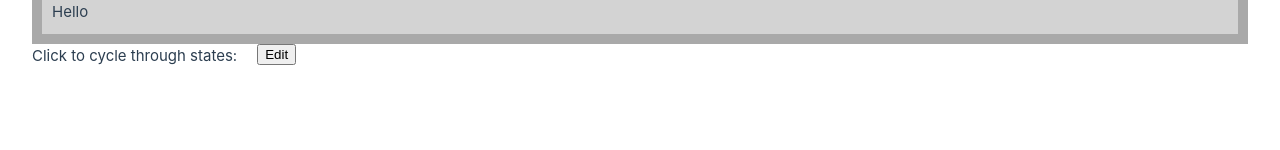
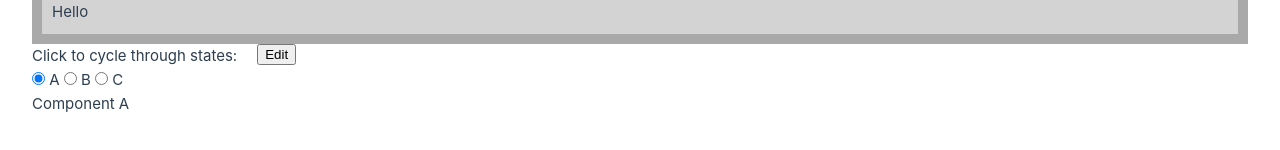
Before and after one commit to Johnny-Jackpot/sandbox, a Vue app in the folder vue/vue-project/: page /build-in-components/transition in a window 1280 px wide. Shown: the part 642-792 px from the top of the page. Built offline with nearby package versions, Linux system fonts and the light colour scheme; the HTML template or start-up script is replaced by a standard one.

Commit message:
transition between components

```diff
--- /dev/null
+++ b/vue/vue-project/src/components/build-in-components/transition/CompA.vue
@@ -0,0 +1,5 @@
+<template>
+  <div>
+    Component A
+  </div>
+</template>
--- /dev/null
+++ b/vue/vue-project/src/components/build-in-components/transition/CompB.vue
@@ -0,0 +1,5 @@
+<template>
+  <div>
+    Component B
+  </div>
+</template>
--- /dev/null
+++ b/vue/vue-project/src/components/build-in-components/transition/CompC.vue
@@ -0,0 +1,5 @@
+<template>
+  <div>
+    Component C
+  </div>
+</template>
--- /dev/null
+++ b/vue/vue-project/src/components/build-in-components/transition/TransitionsBetweenComponents.vue
@@ -0,0 +1,36 @@
+<script setup lang="ts">
+import { shallowRef } from 'vue';
+import CompA from './CompA.vue';
+import CompB from './CompB.vue';
+import CompC from './CompC.vue';
+
+const activeComp = shallowRef(CompA)
+
+</script>
+
+<template>
+  <label>
+    <input type="radio" v-model="activeComp" :value="CompA"> A
+  </label>
+  <label>
+    <input type="radio" v-model="activeComp" :value="CompB"> B
+  </label>
+  <label>
+    <input type="radio" v-model="activeComp" :value="CompC"> C
+  </label>
+  <Transition name="fade" mode="out-in">
+    <component :is="activeComp" />
+  </Transition>
+</template>
+
+<style scoped>
+.fade-enter-active,
+.fade-leave-active {
+  transition: opacity 0.5s ease;
+}
+
+.fade-enter-from,
+.fade-leave-to {
+  opacity: 0;
+}
+</style>
--- a/vue/vue-project/src/views/build-in-components/TransitionView.vue
+++ b/vue/vue-project/src/views/build-in-components/TransitionView.vue
@@ -6,12 +6,14 @@ import JavascriptHooks from '@/components/build-in-components/transition/Javascr
 import NestedTransitions from '@/components/build-in-components/transition/NestedTransitions.vue';
 import TransitionBasicUsage from '@/components/build-in-components/transition/TransitionBasicUsage.vue';
 import TransitionBetweenElements from '@/components/build-in-components/transition/TransitionBetweenElements.vue';
+import TransitionsBetweenComponents from '@/components/build-in-components/transition/TransitionsBetweenComponents.vue';
 
 const show = ref(true)
 
 </script>
 
 <template>
+  <div style="margin-bottom: 100px;">
     <h1>Transition</h1>
     <button @click="show = !show">Toggle</button>
     <JavascriptHooks>
@@ -21,6 +23,8 @@ const show = ref(true)
     <CssBasedTransitions />
     <NestedTransitions />
     <TransitionBetweenElements />
+    <TransitionsBetweenComponents />
+  </div>
 </template>
 
 <style scoped>
```
Lines whose indentation alone changed are shown as unchanged.
